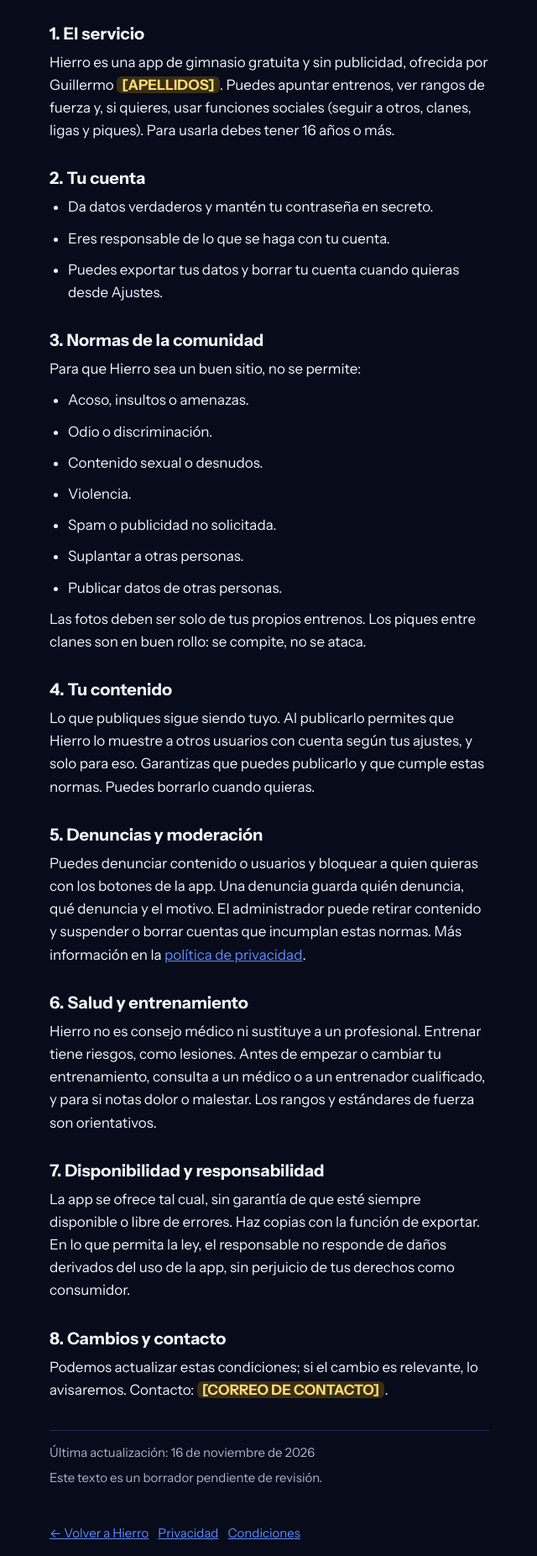
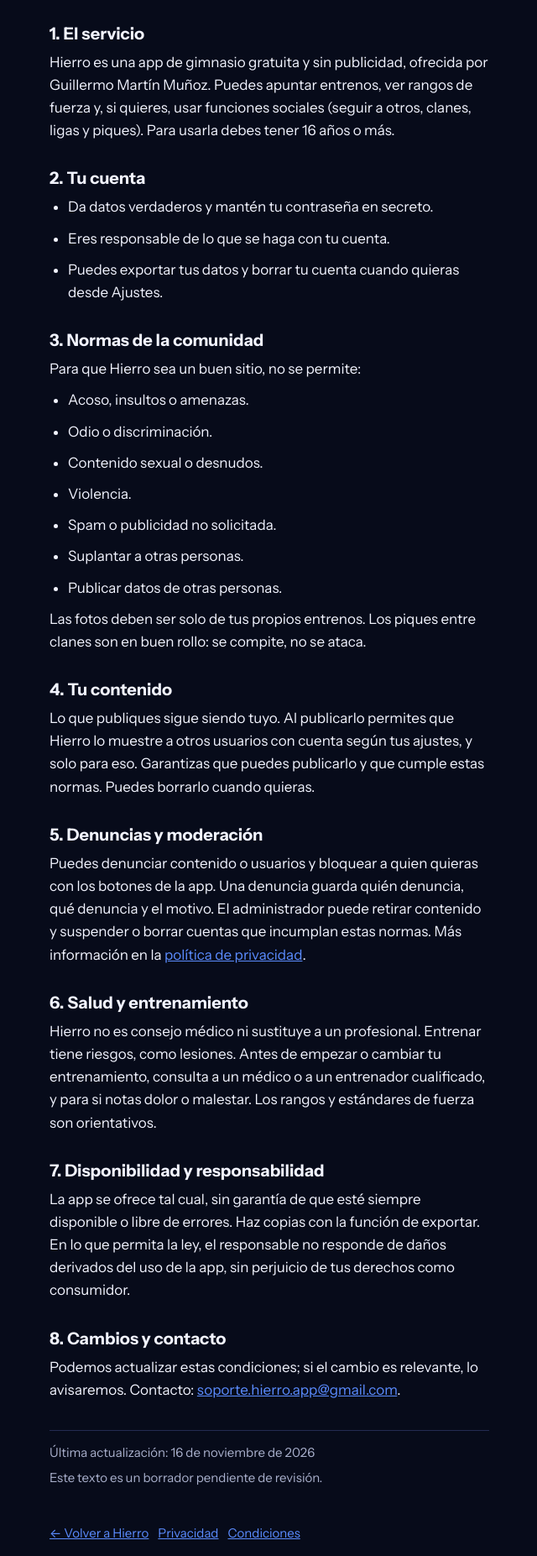
Before and after one commit to guillemarmu/hierro, a plain HTML site: page condiciones.html in a window 1280 px wide. Shown: the part 567-2420 px from the top of the page at 84% size, without its empty margins (319-959 px from the left). Drawn offline with Linux system fonts and the light colour scheme.

Commit message:
Condiciones: responsable y correo de contacto

```diff
--- a/condiciones.html
+++ b/condiciones.html
@@ -54,7 +54,7 @@ footer.pie a{display:inline-block;padding:12px 8px 12px 0;min-height:44px}
 </ol></nav>
 
 <h2 id="servicio">1. El servicio</h2>
-<p>Hierro es una app de gimnasio gratuita y sin publicidad, ofrecida por Guillermo <span class="hueco">[APELLIDOS]</span>. Puedes apuntar entrenos, ver rangos de fuerza y, si quieres, usar funciones sociales (seguir a otros, clanes, ligas y piques). Para usarla debes tener 16 años o más.</p>
+<p>Hierro es una app de gimnasio gratuita y sin publicidad, ofrecida por Guillermo Martín Muñoz. Puedes apuntar entrenos, ver rangos de fuerza y, si quieres, usar funciones sociales (seguir a otros, clanes, ligas y piques). Para usarla debes tener 16 años o más.</p>
 
 <h2 id="cuenta">2. Tu cuenta</h2>
 <ul>
@@ -89,7 +89,7 @@ footer.pie a{display:inline-block;padding:12px 8px 12px 0;min-height:44px}
 <p>La app se ofrece tal cual, sin garantía de que esté siempre disponible o libre de errores. Haz copias con la función de exportar. En lo que permita la ley, el responsable no responde de daños derivados del uso de la app, sin perjuicio de tus derechos como consumidor.</p>
 
 <h2 id="contacto">8. Cambios y contacto</h2>
-<p>Podemos actualizar estas condiciones; si el cambio es relevante, lo avisaremos. Contacto: <span class="hueco">[CORREO DE CONTACTO]</span>.</p>
+<p>Podemos actualizar estas condiciones; si el cambio es relevante, lo avisaremos. Contacto: <a href="mailto:soporte.hierro.app@gmail.com">soporte.hierro.app@gmail.com</a>.</p>
 <div class="nota">
 <p>Última actualización: 16 de noviembre de 2026</p>
 <p>Este texto es un borrador pendiente de revisión.</p>
```
